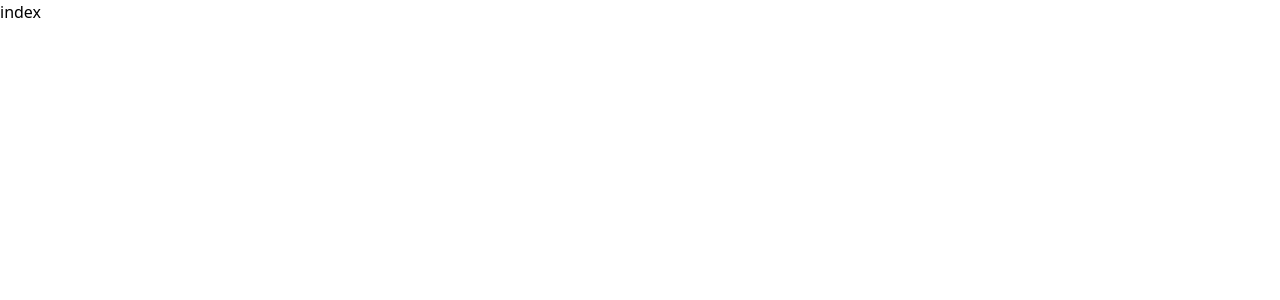
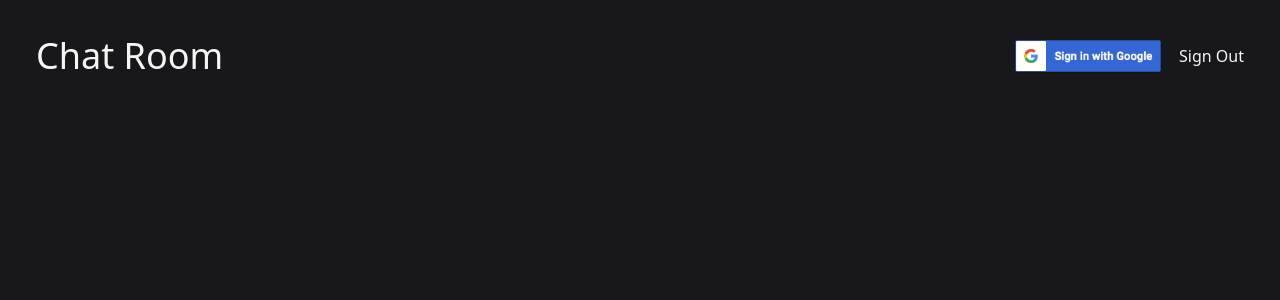
Before and after one commit to Roshanchau/chatRoom, a Next.js app: page / in a window 1280 px wide. Shown: the top 300 px of the page. Built offline with nearby package versions, Linux system fonts and the light colour scheme.

Commit message:
created the authentication using firebase!!

```diff
--- a/package.json
+++ b/package.json
@@ -12,7 +12,8 @@
     "firebase": "^10.7.1",
     "next": "14.0.4",
     "react": "^18",
-    "react-dom": "^18"
+    "react-dom": "^18",
+    "react-firebase-hooks": "^5.1.1"
   },
   "devDependencies": {
     "@types/node": "^20",
--- a/src/components/Navbar.tsx
+++ b/src/components/Navbar.tsx
@@ -0,0 +1,33 @@
+import Image from "next/image";
+import React from "react";
+import { GoogleAuthProvider, signInWithRedirect } from "firebase/auth";
+import { auth } from "@/firebase";
+
+const Navbar = () => {
+
+
+    const googleSignIn = () => {
+        const provider = new GoogleAuthProvider();
+        signInWithRedirect(auth, provider);
+      };
+      const signOut = () => {
+        auth.signOut();
+      };
+  return (
+    <header>
+      <nav className="flex flex-row items-center justify-between p-9">
+        {/* logo */}
+        <div className="text-neutral-100 text-4xl">Chat Room</div>
+        {/* signin and signout buttons */}
+        <div className="flex flex-row items-center justify-center">
+          <button className="mr-4" onClick={googleSignIn} type="button">
+            <Image src="/google.png" alt="singIn" width={150} height={150} />
+          </button>
+          <button type="button" onClick={signOut}>Sign Out</button>
+        </div>
+      </nav>
+    </header>
+  );
+};
+
+export default Navbar;
--- a/src/firebase.ts
+++ b/src/firebase.ts
@@ -1,6 +1,7 @@
 // Import the functions you need from the SDKs you need
 import { initializeApp } from "firebase/app";
-import { getAnalytics } from "firebase/analytics";
+import { getAuth } from "firebase/auth";
+import { getFirestore } from "firebase/firestore";
 
 const firebaseConfig = {
   apiKey: "AIzaSyDa4GEcyZaMYAkEs46ajRkwD2wKSxRohgs",
@@ -14,4 +15,5 @@ const firebaseConfig = {
 
 // Initialize Firebase
 const app = initializeApp(firebaseConfig);
-const analytics = getAnalytics(app);
+export const auth = getAuth(app);
+export const db = getFirestore(app);
--- a/src/pages/index.tsx
+++ b/src/pages/index.tsx
@@ -1,8 +1,11 @@
+import Navbar from '@/components/Navbar'
 import React from 'react'
 
 const index = () => {
   return (
-    <div>index</div>
+    <div>
+      <Navbar/>
+    </div>
   )
 }
 
--- a/src/styles/globals.css
+++ b/src/styles/globals.css
@@ -1,3 +1,15 @@
 @tailwind base;
 @tailwind components;
 @tailwind utilities;
+
+body{
+    @apply bg-zinc-900 h-full overflow-x-hidden text-neutral-100;
+  }
+
+  #_next{
+    @apply h-full;
+  }
+
+  html{
+    @apply h-full;
+  }
```
Also changed, not shown: public/google.png (added), 1 other file (tests, documents, lock files or other folders).
